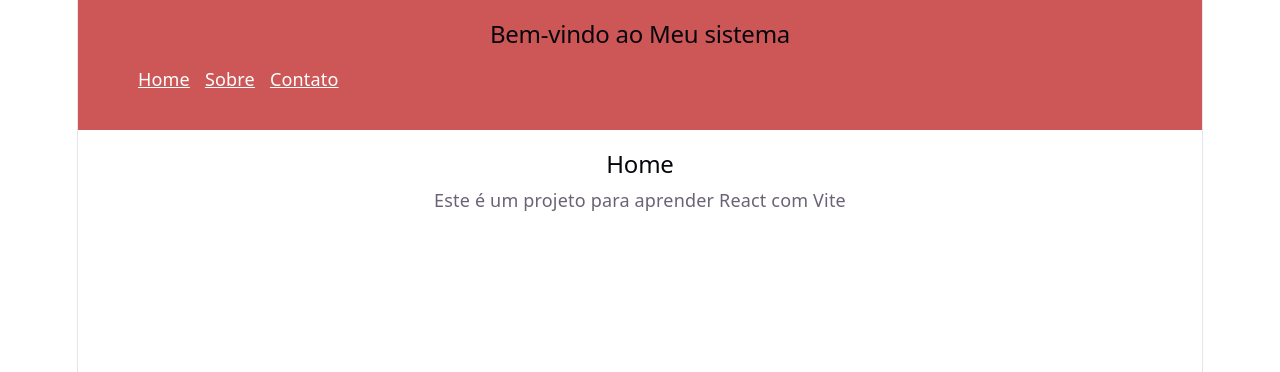
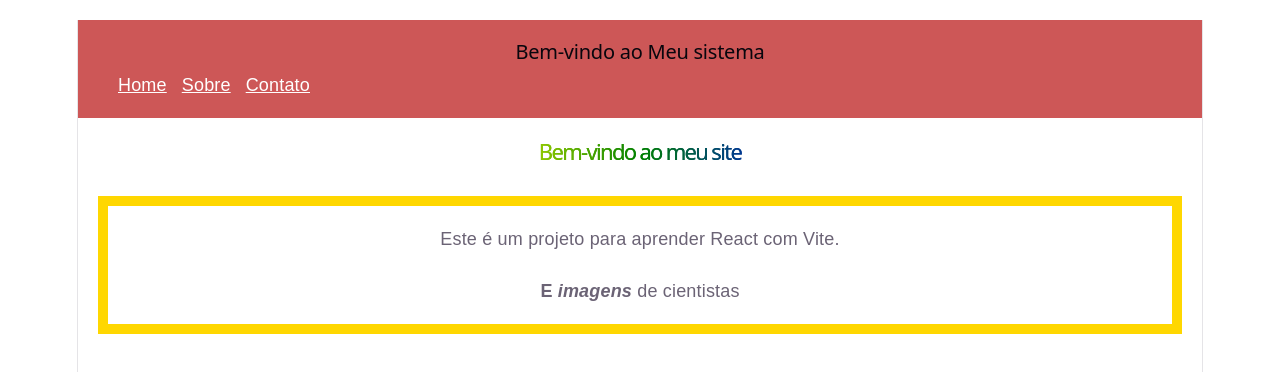
Before and after one commit to Drario11/dariodev_vite, a React (Vite) app: page / in a window 1280 px wide. Shown: the top 372 px of the page. Built offline with nearby package versions, Linux system fonts and the light colour scheme.

Commit message:
feat: implement site structure with React Router, Header, Home, and Sobre pages

```diff
--- a/src/Home.jsx
+++ b/src/Home.jsx
@@ -1,8 +1,9 @@
+import Tela from './Home/Tela'
+
 function Home() {
     return (
         <section>
-            <h2>Home</h2>
-            <p>Este é um projeto para aprender React com Vite</p>
+            <Tela />
         </section>
     )
 }
--- /dev/null
+++ b/src/Home/Tela.jsx
@@ -0,0 +1,16 @@
+import './tela.css'
+
+export default function Tela() {
+    return (
+        <div>
+            <div className="intro">
+                <h1>Bem-vindo ao meu site</h1>
+            </div>
+            <p className="summary">
+                Este é um projeto para aprender React com Vite.
+                <br /><br />
+                <b> E <i>imagens</i></b> de cientistas
+            </p>
+        </div>
+    )
+}
--- /dev/null
+++ b/src/Home/tela.css
@@ -0,0 +1,62 @@
+* {
+    margin: 0;
+    padding: 0;
+    box-sizing: border-box;
+}
+
+body {
+    font-family: sans-serif;
+    margin: 20px;
+    padding: 0;
+}
+
+h1 {
+    margin-top: 0;
+    font-size: 22px;
+}
+
+h2 {
+    margin-top: 0;
+    font-size: 20px;
+}
+
+h3 {
+    margin-top: 0;
+    font-size: 18px;
+}
+
+h4 {
+    margin-top: 0;
+    font-size: 16px;
+}
+
+h5 {
+    margin-top: 0;
+    font-size: 14px;
+}
+
+h6 {
+    margin-top: 0;
+    font-size: 12px;
+}
+
+code {
+    font-size: 1.2em;
+}
+
+ul {
+    padding-inline-start: 20px;
+}
+
+.intro {
+    background-image: linear-gradient(to left, violet, indigo, blue, green, yellow, orange, red);
+    background-clip: text;
+    color: transparent;
+    -webkit-background-clip: text;
+    -webkit-text-fill-color: transparent;
+}
+
+.summary {
+    padding: 20px;
+    border: 10px solid gold;
+}
--- a/src/Sobre.jsx
+++ b/src/Sobre.jsx
@@ -1,10 +1,10 @@
-function Sobre() {
+import Gallery from "./Sobre/Gallery";
+import "./Sobre/sobre.css"
+
+export default function Sobre() {
     return (
-        <section>
-            <h2>Sobre</h2>
-            <p>Este é um projeto para aprender React com Vite</p>
-        </section>
+        <div className="sobre">
+            <Gallery />
+        </div>
     )
 }
-
-export default Sobre
--- /dev/null
+++ b/src/Sobre/Gallery.jsx
@@ -0,0 +1,10 @@
+import Perfil from "./Perfil.jsx";
+
+export default function Gallery() {
+    return (
+        <section>
+            <h1>Galeria de fotos</h1>
+            <Perfil />
+        </section>
+    )
+}
--- /dev/null
+++ b/src/Sobre/Perfil.jsx
@@ -0,0 +1,12 @@
+import img from "../assets/perfil.png"
+import "./sobre.css"
+
+export default function Perfil() {
+    return (
+        <img
+            src={img}
+            alt="Perfil"
+            className="img"
+        />
+    )
+}
--- /dev/null
+++ b/src/Sobre/sobre.css
@@ -0,0 +1,26 @@
+* {
+    margin: 0;
+    padding: 0;
+    box-sizing: border-box;
+}
+
+.img {
+    width: 200px;
+    height: auto;
+    border-radius: 50%;
+    object-fit: cover;
+    border: 2px solid #000;
+}
+
+h1 {
+    background-image: linear-gradient(to left, violet, indigo, blue, green, yellow, orange, red);
+    background-clip: text;
+    color: transparent;
+    -webkit-background-clip: text;
+    -webkit-text-fill-color: transparent;
+}
+
+.sobre {
+    padding: 20px;
+    border: 10px solid gold;
+}
```
Also changed, not shown: 1 other file (tests, documents, lock files or other folders).
